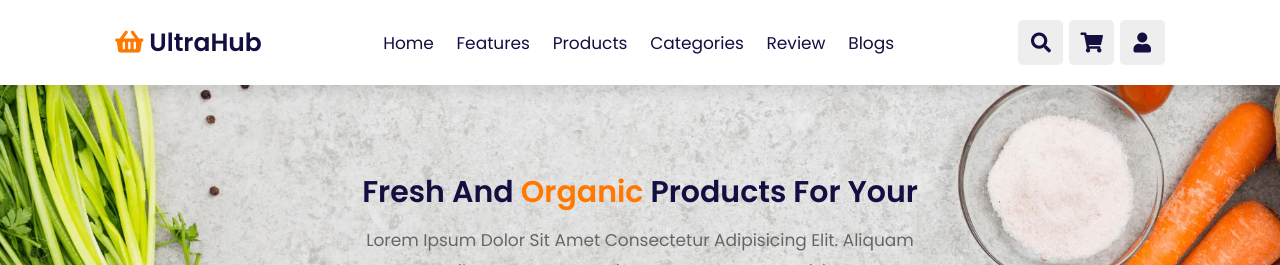
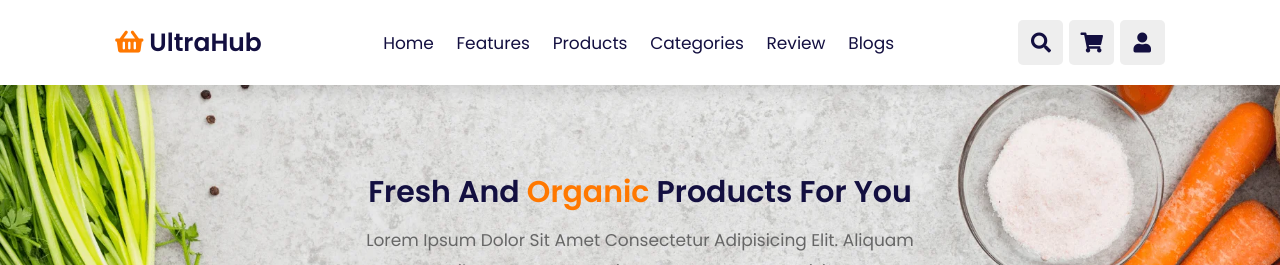
Before and after one commit to pwchusid/UltraHub, a plain HTML site: page index.html in a window 1280 px wide. Shown: the top 265 px of the page. Drawn offline with nearby package versions, Linux system fonts and the light colour scheme; files whose address does not match are found by name.

Commit message:
fixed typos

```diff
--- a/index.html
+++ b/index.html
@@ -91,7 +91,7 @@
 <section class="home" id="home">
 
     <div class="content">
-        <h3>fresh and <span>organic</span> products for your</h3>
+        <h3>fresh and <span>organic</span> products for you</h3>
         <p>Lorem ipsum dolor sit amet consectetur adipisicing elit. Aliquam libero nostrum veniam facere tempore nisi.</p>
         <a href="#" class="btn">shop now</a>
     </div>
```
